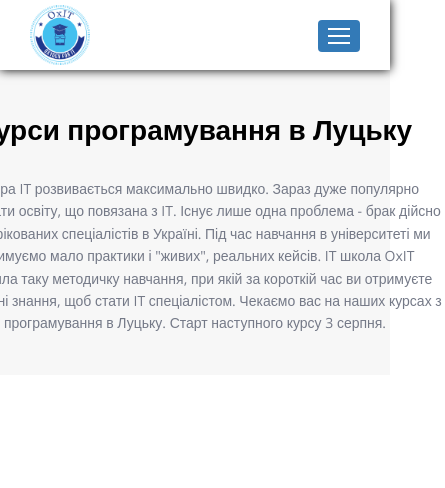
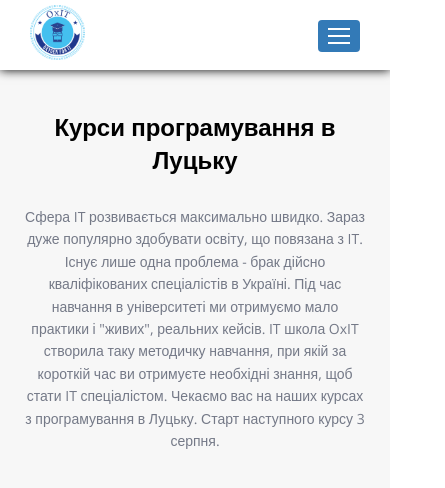
Before and after one commit to ImmortalAmxx/Fourth-Layout, a plain HTML site: page index.html in a window 390 px wide. Shown: the whole page, 445 px wide, since content can reach past the window. Drawn offline with nearby package versions, Linux system fonts and the light colour scheme.

Commit message:
Add adaptive for left content.

```diff
--- a/scss/adaptive.scss
+++ b/scss/adaptive.scss
@@ -15,6 +15,7 @@
     margin-left: 10px;
   }
 }
+
 @media screen and (max-width: 918px) {
     /* Header */
   .nav-menu {
@@ -62,7 +63,15 @@
   .menu-list li {
     margin: 5px 0;
   }
+
+  /* Left content */
+  .container-reg {
+    display: flex;
+    flex-direction: column;
+    align-items: center;
+  }
 }
+
 @media screen and (max-width: 750px) {
   /* Header */
   header {
@@ -77,20 +86,49 @@
   .toggle-menu {
     margin-top: 30px;
   }
+
+  /* Left-content */
+  .reg-left-content {
+    width: 70%;
+    margin-bottom: 15px;
+  }
+
+  .reg-left-content h4 {
+    font-size: 24px;
+  }
+
+  .reg-left-content p {
+    width: auto;
+  }
 }
-@media screen and (max-width: 600px) {
+
+@media screen and (max-width: 590px) {
   /* Header */
   header {
     height: 70px;
   }
 
   .nav-logo {
-    width: 60px;
-    height: 60px;
     margin: 5px 0;
+    width: 55px;
+    height: 55px;
   }
 
   .toggle-menu {
     margin-top: 20px;
   }
+
+  /* Left content */
+  .reg-left-content {
+    margin-bottom: 20px;
+    width: 95%;
+  }
+
+  .creg-left-content h4 {
+    font-size: 22px;
+  }
+
+  .reg-left-content p {
+    width: auto;
+  }
 }
```
Also changed, not shown: css/styles.css, 1 other file.
